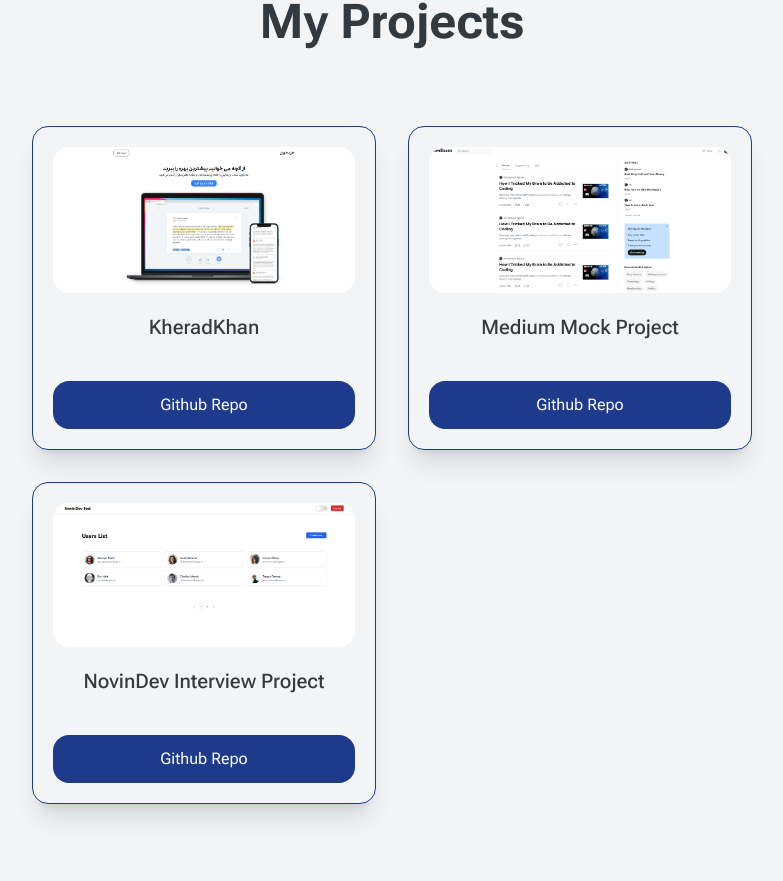
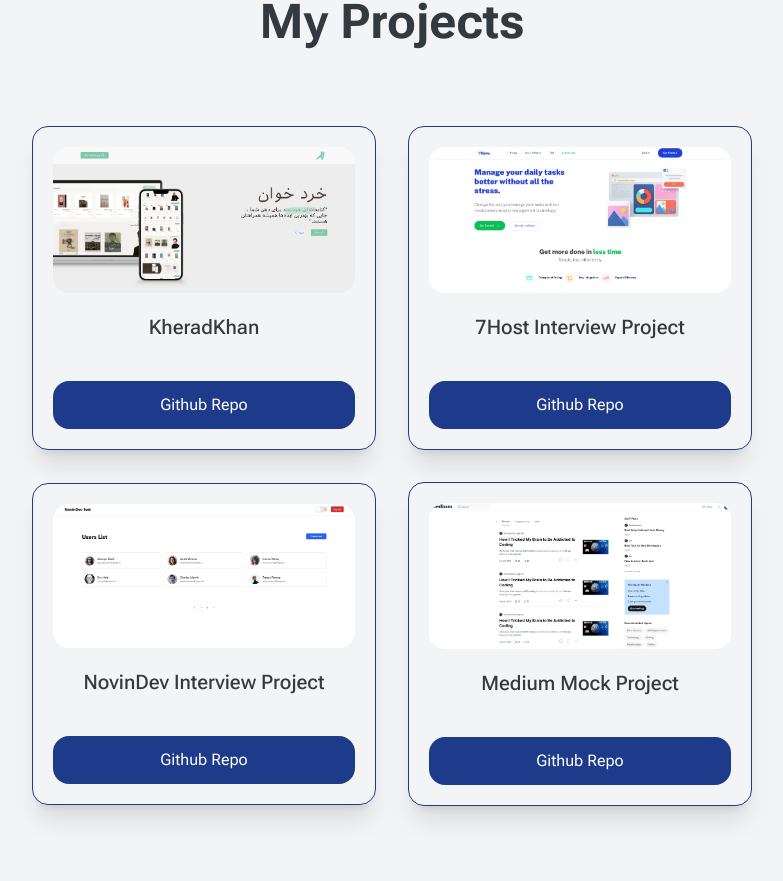
Before and after one commit to MrAghaei/mohammadaghaei-personal-website, a Next.js app: page / in a window 1280 px wide. Shown: the part 3340-4221 px from the top of the page, without its empty margins (248-1031 px from the left). Built offline with nearby package versions, Linux system fonts and the light colour scheme.

Commit message:
[#19-UPDATE] update projects (#27)

```diff
--- a/app/(components)/Projects.tsx
+++ b/app/(components)/Projects.tsx
@@ -9,16 +9,22 @@ function Projects() {
       title: "KheradKhan",
     },
     {
-      image: "medium-clone",
-      link: "https://github.com/MrAghaei/medium-clone",
+      image: "7host",
+      link: "https://github.com/MrAghaei/7host-interveiw-task",
       buttonText: "Github Repo",
-      title: "Medium Mock Project",
+      title: "7Host Interview Project",
     },
     {
       image: "novindevtest",
       link: "https://github.com/MrAghaei/NovinDevTest",
       buttonText: "Github Repo",
       title: "NovinDev Interview Project",
+    },
+    {
+      image: "medium-clone",
+      link: "https://github.com/MrAghaei/medium-clone",
+      buttonText: "Github Repo",
+      title: "Medium Mock Project",
     },
   ];
   return (
```
Also changed, not shown: public/7host.png (added), public/kheradkhan.png.
